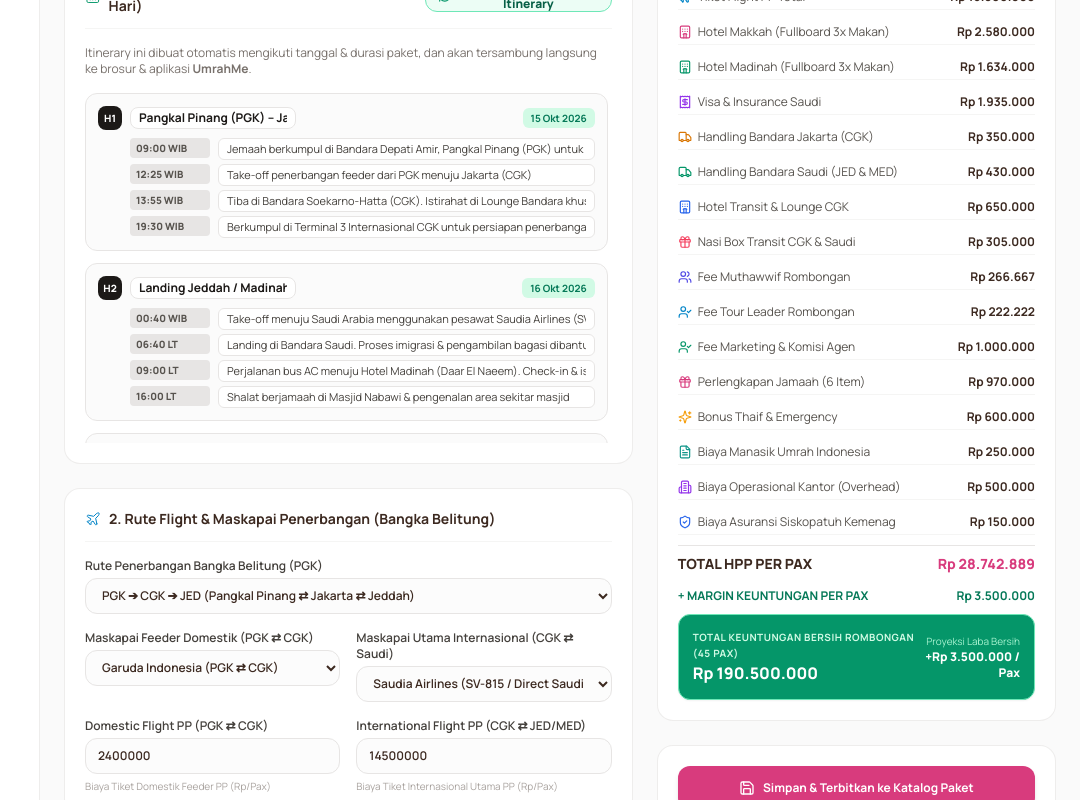
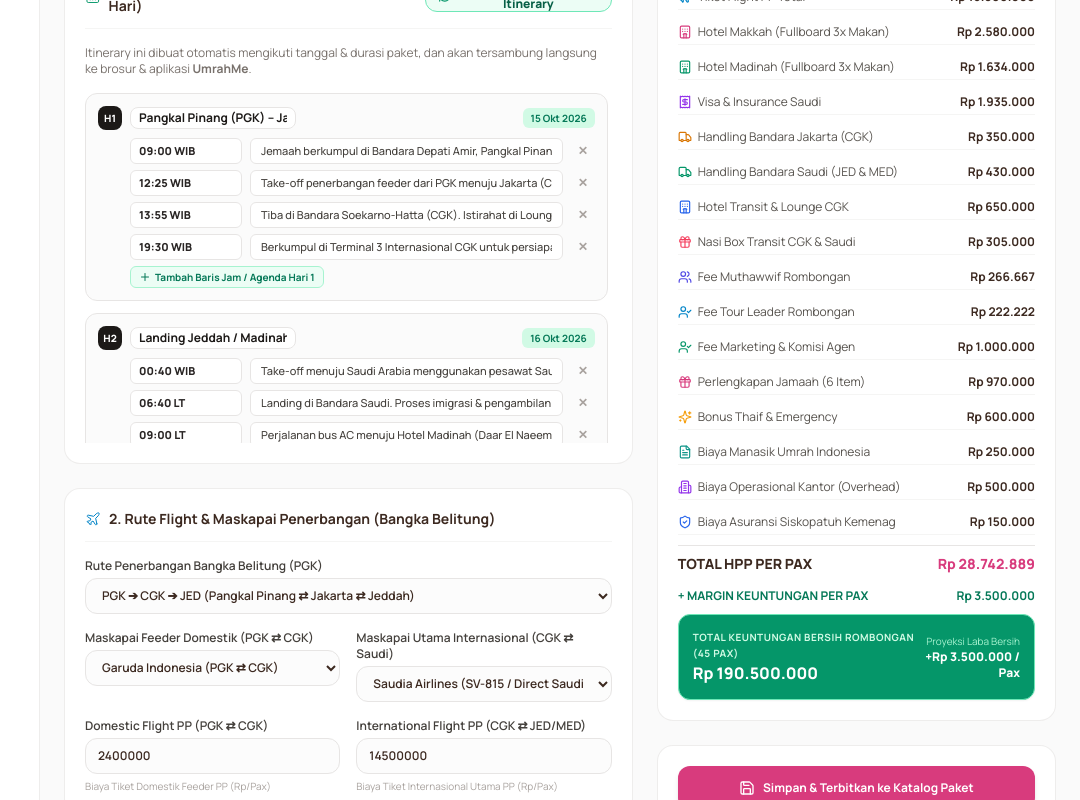
Before and after one commit to darcia2024/elmassa-administration, a Next.js app: page /paket/kalkulator in a window 1280 px wide. Shown: the part 980-1780 px from the top of the page, without its empty margins (200-1280 px from the left). Built offline with nearby package versions, Linux system fonts and the light colour scheme; sample sign-in values are in the browser's storage.

Commit message:
make_itinerary_time_field_editable_with_row_management

```diff
--- a/app/paket/kalkulator/page.tsx
+++ b/app/paket/kalkulator/page.tsx
@@ -769,26 +769,58 @@ export default function PackageCalculatorPage() {
                       </span>
                     </div>
 
-                    <div className="space-y-1 pl-8">
+                    <div className="space-y-1.5 pl-8">
                       {dayItem.activities.map((act, aIdx) => (
-                        <div key={aIdx} className="flex items-start gap-2">
-                          {act.time && (
-                            <span className="font-extrabold text-stone-600 text-[10px] w-20 shrink-0 bg-stone-200 px-1.5 py-0.5 rounded">
-                              {act.time}
-                            </span>
-                          )}
+                        <div key={aIdx} className="flex items-center gap-2">
                           <input
                             type="text"
+                            placeholder="Jam (cth: 09:00 WIB)"
+                            value={act.time || ""}
+                            onChange={(e) => {
+                              const updated = [...itineraryList];
+                              updated[idx].activities[aIdx].time = e.target.value;
+                              setItineraryList(updated);
+                            }}
+                            className="w-28 shrink-0 font-extrabold text-stone-800 bg-white border border-stone-200 rounded-md px-2 py-1 text-[11px] outline-none focus:border-brand-pink shadow-2xs"
+                          />
+                          <input
+                            type="text"
+                            placeholder="Deskripsi kegiatan..."
                             value={act.description}
                             onChange={(e) => {
                               const updated = [...itineraryList];
                               updated[idx].activities[aIdx].description = e.target.value;
                               setItineraryList(updated);
                             }}
-                            className="flex-1 bg-white border border-stone-200 rounded-md px-2 py-0.5 text-[11px] text-stone-700 outline-none focus:border-brand-pink"
+                            className="flex-1 bg-white border border-stone-200 rounded-md px-2.5 py-1 text-[11px] text-stone-700 outline-none focus:border-brand-pink font-medium shadow-2xs"
                           />
+                          <button
+                            type="button"
+                            onClick={() => {
+                              const updated = [...itineraryList];
+                              updated[idx].activities.splice(aIdx, 1);
+                              setItineraryList(updated);
+                            }}
+                            className="h-6 w-6 grid place-items-center text-stone-400 hover:text-rose-600 hover:bg-rose-50 rounded-md shrink-0 transition text-xs font-bold"
+                            title="Hapus baris kegiatan"
+                          >
+                            ✕
+                          </button>
                         </div>
                       ))}
+
+                      <button
+                        type="button"
+                        onClick={() => {
+                          const updated = [...itineraryList];
+                          updated[idx].activities.push({ time: "08:00 WIB", description: "Kegiatan baru..." });
+                          setItineraryList(updated);
+                        }}
+                        className="inline-flex items-center gap-1 text-[10px] font-bold text-emerald-700 hover:text-emerald-900 mt-1 bg-emerald-50 hover:bg-emerald-100 border border-emerald-200 rounded-md px-2 py-0.5 transition"
+                      >
+                        <Plus className="h-3 w-3" />
+                        <span>Tambah Baris Jam / Agenda Hari {dayItem.day}</span>
+                      </button>
                     </div>
                   </div>
                 ))}
```
